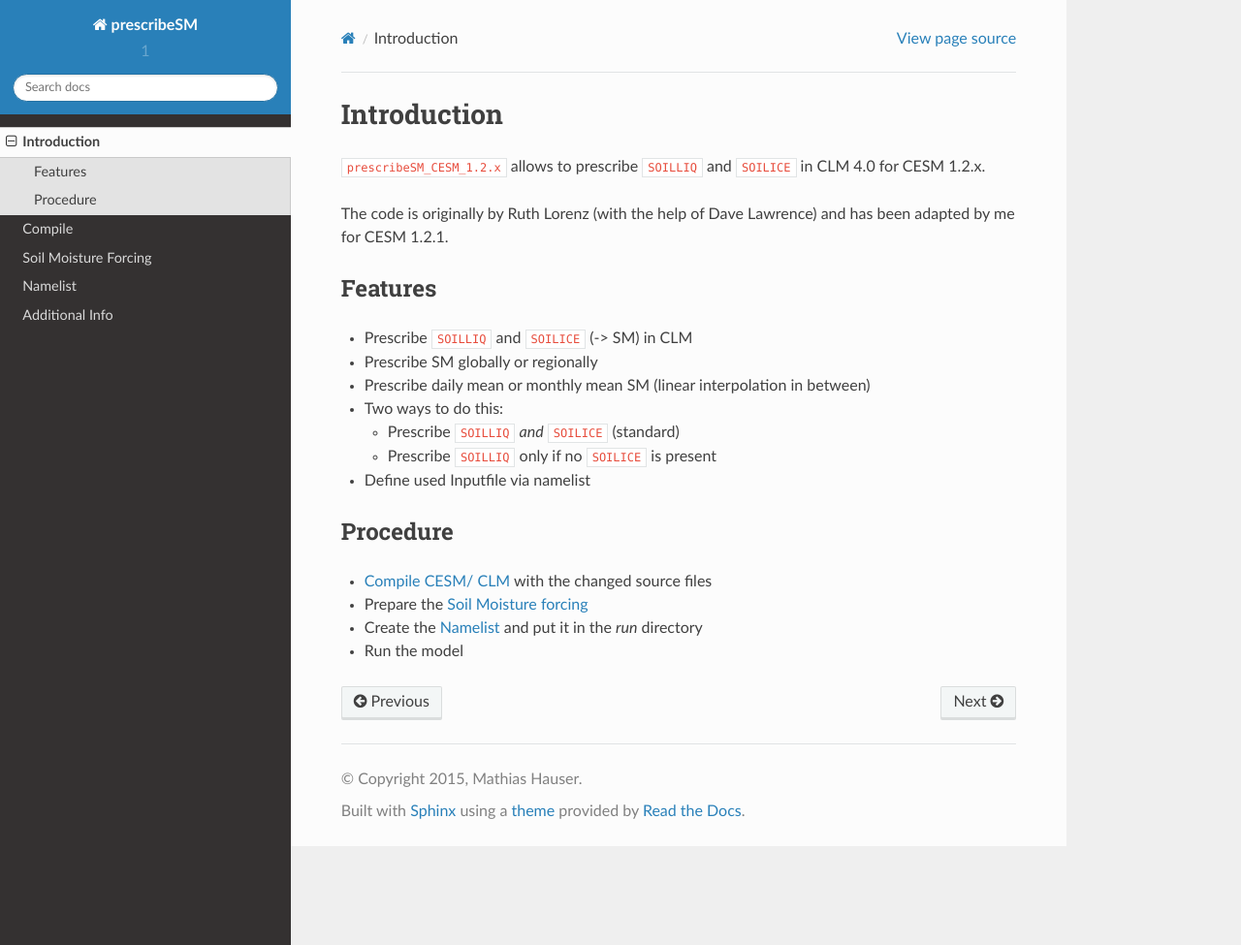
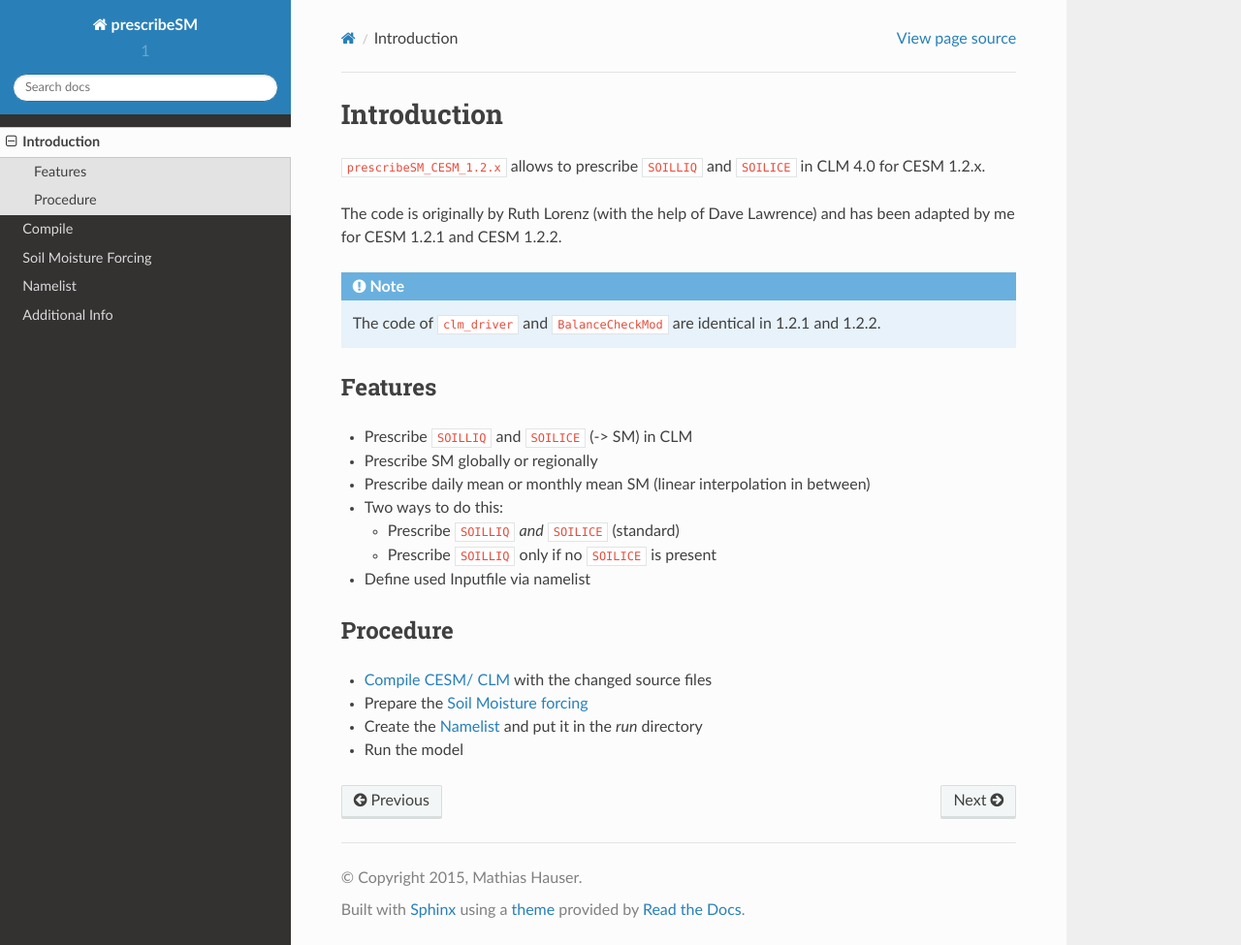
Before and after one commit to IACETH/prescribeSM_cesm_1.2.x, a Sphinx documentation site: the page built from doc/source/introduction.rst, in a window 1280 px wide and 975 px high. Shown: the whole window at 97% size. Built offline with Sphinx 7.4.7 and the Read the Docs theme 2.0.0, drawn with Linux system fonts in a browser that asks for light colours.

Commit message:
add comment for CESM 122wq

```diff
--- a/doc/source/introduction.rst
+++ b/doc/source/introduction.rst
@@ -3,7 +3,10 @@ Introduction
 
 ``prescribeSM_CESM_1.2.x`` allows to prescribe ``SOILLIQ`` and ``SOILICE`` in CLM 4.0 for CESM 1.2.x.
 
-The code is originally by Ruth Lorenz (with the help of Dave Lawrence) and has been adapted by me for CESM 1.2.1.
+The code is originally by Ruth Lorenz (with the help of Dave Lawrence) and has been adapted by me for CESM 1.2.1 and CESM 1.2.2.
+
+.. NOTE::
+      The code of ``clm_driver`` and ``BalanceCheckMod`` are identical in 1.2.1 and 1.2.2.
 
 Features
 --------
```
